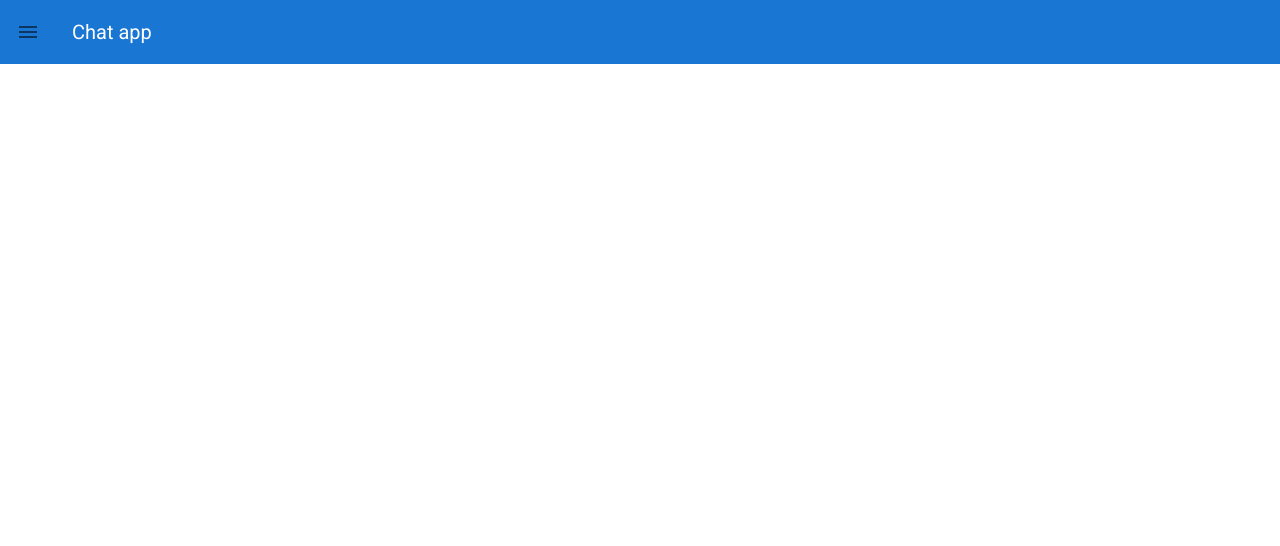
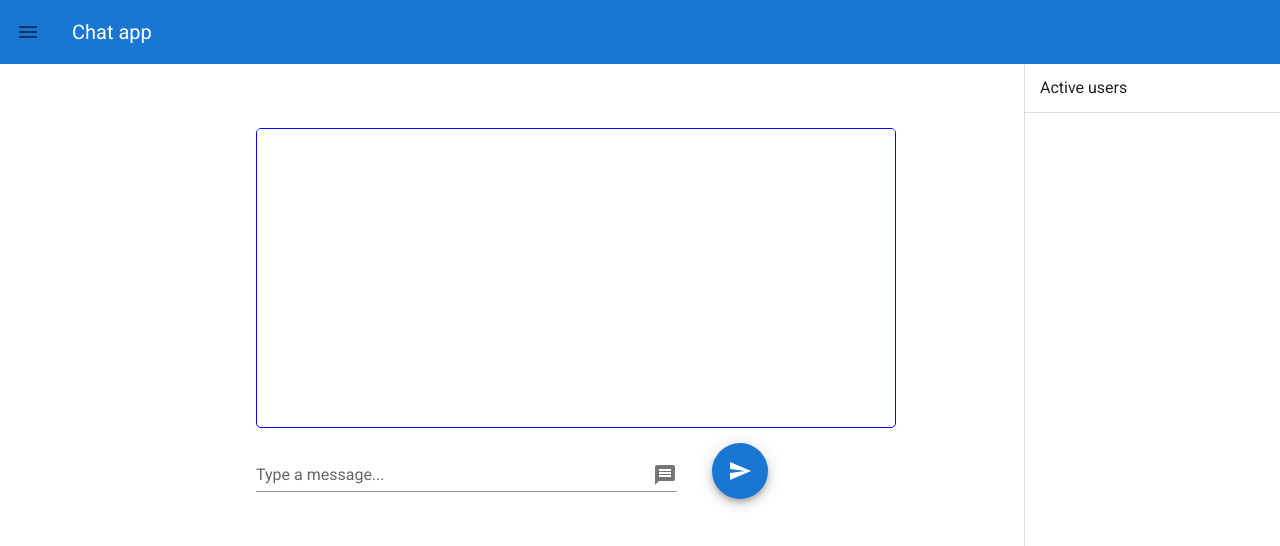
Before and after one commit to cinc98/chat-app-front, a Vue app: page /#/home in a window 1280 px wide. Shown: the top 546 px of the page. Built offline with nearby package versions, Linux system fonts and the light colour scheme.

Commit message:
active users list add

```diff
--- a/public/index.html
+++ b/public/index.html
@@ -8,13 +8,13 @@
     <link href="https://cdn.jsdelivr.net/npm/@mdi/font@4.x/css/materialdesignicons.min.css" rel="stylesheet">
     <link rel="icon" href="<%= BASE_URL %>favicon.ico">
     <title><%= htmlWebpackPlugin.options.title %></title>
-
-  </head>
   <body>
     <noscript>
       <strong>We're sorry but <%= htmlWebpackPlugin.options.title %> doesn't work properly without JavaScript enabled. Please enable it to continue.</strong>
     </noscript>
     <div id="app"></div>
     <!-- built files will be auto injected -->
+
+
   </body>
 </html>
--- a/src/App.vue
+++ b/src/App.vue
@@ -19,10 +19,14 @@ export default {
         };
     },
 
+
 };
 </script>
 
 
 <style lang="scss">
-
+html {
+  height: 100%;
+  overflow: hidden;
+}
 </style>
--- /dev/null
+++ b/src/components/ActiveUsers.vue
@@ -0,0 +1,46 @@
+<template>
+    <v-navigation-drawer
+      absolute
+      permanent
+      right
+    >
+      <template v-slot:prepend>
+        <v-list-item >
+
+
+          <v-list-item-content>
+            <v-list-item-title>Active users</v-list-item-title>
+          </v-list-item-content>
+        </v-list-item>
+      </template>
+
+      <v-divider></v-divider>
+
+      <v-list dense>
+        <v-list-item v-for="(u,i) in activeUsers" :key="i">
+            <v-list-item-icon>
+            <v-icon>people</v-icon>
+          </v-list-item-icon>
+          <v-list-item-content>
+            <v-list-item-title>{{u}}</v-list-item-title>
+          </v-list-item-content>
+        </v-list-item>
+      </v-list>
+    </v-navigation-drawer>
+</template>
+
+<script>
+export default {
+    name: 'ActiveUsers',
+    data() {
+        return {
+            activeUsers: this.$store.state.activeUsers,
+        };
+    },
+
+};
+</script>
+
+<style>
+
+</style>
--- /dev/null
+++ b/src/components/Chat.vue
@@ -0,0 +1,91 @@
+<template>
+<div class="chat">
+<div class="first">
+
+    <v-list disabled >
+        <v-list-item-group>
+          <v-list-item v-for="(m,index) in messagess" :key="index">
+            <v-list-item-content>
+              <v-list-item-title >{{m}}</v-list-item-title>
+            </v-list-item-content>
+          </v-list-item>
+
+
+        </v-list-item-group>
+      </v-list>
+
+     </div>
+<div class="second">
+
+
+          <v-text-field
+            v-model="textMessage"
+            label="Type a message..."
+            append-icon="message"
+          ></v-text-field>
+          <div class="asd">
+            <v-btn @click="sendMessage" color="blue darken-2" fab dark>
+              <v-icon>mdi-send</v-icon>
+            </v-btn>
+          </div>
+</div>
+</div>
+
+
+</template>
+
+<script>
+import axios from 'axios';
+
+export default {
+    name: 'Chat',
+    data() {
+        return {
+            textMessage: '',
+            messagess: this.$store.state.message,
+        };
+    },
+    methods: {
+        sendMessage() {
+            axios.post('http://localhost:8080/ChatWAR/rest/messages/all',
+                `${sessionStorage.getItem('username')}: ${this.textMessage}`)
+                .then((response) => {
+                    console.log(response);
+                    this.textMessage = '';
+                })
+                .catch((error) => {
+                    console.log(error);
+                    alert('error');
+                });
+        },
+
+    },
+};
+</script>
+
+<style>
+.chat{
+    padding-left: 20%;
+    padding-top: 5%
+}
+.first{
+     width:50%;
+     height:300px;
+     position:absolute;
+     border-radius: 5px;
+     border:1px solid blue;
+    overflow: auto;
+ }
+.second{
+    width:50%;
+    display: flex;
+    position: relative;
+    margin-right: 5px;
+    top: 315px;
+}
+.asd{
+
+    padding-left: 35px;
+}
+
+</style>
--- a/src/components/Login.vue
+++ b/src/components/Login.vue
@@ -60,6 +60,8 @@
 </template>
 
 <script>
+import axios from 'axios';
+
 
 export default {
     name: 'Login',
@@ -73,12 +75,52 @@ export default {
     },
     methods: {
         add() {
-            console.log(`${this.username} ${this.password}`);
-            this.username = '';
-            this.password = '';
-            this.$router.push('home');
+            axios.post('http://localhost:8080/ChatWAR/rest/users/login', {
+                username: this.username,
+                password: this.password,
+            })
+                .then((response) => {
+                    console.log(response);
+                    sessionStorage.setItem('username', this.username);
+                    const vm = this;
+
+                    // eslint-disable-next-line no-undef
+                    // this.conect(this.username);
+                    this.socket = new WebSocket(`ws://localhost:8080/ChatWAR/ws/${this.username}`);
+
+                    this.socket.onopen = function (event) {
+                        console.log(event);
+                    };
+
+
+                    this.socket.onmessage = function (event) {
+                        let temp = [];
+                        temp = event.data.slice(1, -1).split(',');
+                        console.log(temp);
+                        if (temp[0] === 'users') {
+                            vm.addActiveUser(temp.slice(1));
+                        } else {
+                            console.log(event);
+                            vm.addMessage(event.data);
+                        }
+                    };
+
+
+                    this.$router.push('home');
+                })
+                .catch((error) => {
+                    console.log(error);
+                    alert('Invalid username or password');
+                });
+        },
+        addMessage(event) {
+            this.$store.commit('addMessage', event);
+        },
+        addActiveUser(event) {
+            this.$store.commit('addUsers', event);
         },
     },
 
+
 };
 </script>
--- a/src/components/Navigation.vue
+++ b/src/components/Navigation.vue
@@ -8,6 +8,7 @@
       :value="drawer"
       absolute
       temporary
+      @input="loging"
     >
       <v-list-item>
         <v-list-item-avatar>
@@ -15,7 +16,7 @@
         </v-list-item-avatar>
 
         <v-list-item-content>
-          <v-list-item-title>John Leider</v-list-item-title>
+          <v-list-item-title>username</v-list-item-title>
         </v-list-item-content>
       </v-list-item>
 
@@ -39,14 +40,22 @@
       </v-list>
         <template v-slot:append>
         <div class="pa-2">
-          <v-btn block color="blue darken-2 white--text">Logout</v-btn>
+          <v-btn @click="logout" block color="blue darken-2 white--text">Logout</v-btn>
         </div>
       </template>
     </v-navigation-drawer>
+      <Chat/>
+      <ActiveUsers/>
+
   </v-sheet>
 </template>
 
 <script>
+import axios from 'axios';
+import Chat from './Chat.vue';
+import ActiveUsers from './ActiveUsers.vue';
+
+
 export default {
     data() {
         return {
@@ -55,6 +64,32 @@ export default {
                 { title: 'About', icon: 'question_answer' },
             ],
         };
+    },
+    components: {
+        Chat,
+        ActiveUsers,
+    },
+    methods: {
+        loging(e) {
+            if (e === false) {
+                this.$store.commit('changeState');
+            }
+        },
+        logout(e) {
+            e.preventDefault();
+            axios.delete(`http://localhost:8080/ChatWAR/rest/users/loggedIn/${sessionStorage.getItem('username')}`)
+                .then((response) => {
+                    console.log(response);
+                    this.$store.commit('changeState');
+                    this.$store.commit('removeActiveUser', sessionStorage.getItem('username'));
+                    sessionStorage.removeItem('username');
+
+                    this.$router.push('/');
+                })
+                .catch((error) => {
+                    console.log(error);
+                });
+        },
     },
     computed: {
         drawer() {
--- a/src/components/Register.vue
+++ b/src/components/Register.vue
@@ -44,10 +44,10 @@
                   ></v-text-field>
 
                 <v-text-field
-                    v-model="password"
-                    id="password"
+                    v-model="confirm_password"
+                    id="confirm_password"
                     label="Confirm Password"
-                    name="confirm-password"
+                    name="confirm_password"
                     prepend-icon="lock"
                     type="password"
                   ></v-text-field>
@@ -71,6 +71,8 @@
 
 <script>
 
+import axios from 'axios';
+
 export default {
     name: 'Register',
     components: {
@@ -79,14 +81,30 @@ export default {
         return {
             username: '',
             password: '',
+            confirm_password: '',
         };
     },
     methods: {
-        add() {
-            console.log(`${this.username} ${this.password}`);
-            this.username = '';
-            this.password = '';
+        add(e) {
+            e.preventDefault();
+            axios.post('http://localhost:8080/ChatWAR/rest/users/register', {
+                username: this.username,
+                password: this.password,
+            })
+                .then((response) => {
+                    console.log(response);
+                    this.username = '';
+                    this.password = '';
+                    this.confirm_password = '';
+
+                    this.$router.push('/');
+                })
+                .catch((error) => {
+                    console.log(error);
+                    alert('Username already exists!');
+                });
         },
+
     },
 
 };
--- a/src/store/index.js
+++ b/src/store/index.js
@@ -6,6 +6,8 @@ Vue.use(Vuex);
 export default new Vuex.Store({
     state: {
         navToggle: false,
+        message: [],
+        activeUsers: [],
     },
     getters: {
 
@@ -14,9 +16,43 @@ export default new Vuex.Store({
         changeState(state) {
             state.navToggle = !state.navToggle;
         },
+        addMessage(state, msg) {
+            state.message.push(msg);
+        },
+        addUsers(state, users) {
+            state.activeUsers.length = 0;
+            users.forEach((element) => {
+                state.activeUsers.push(element);
+            });
+        },
+        removeActiveUser(state, username) {
+            state.activeUsers = state.activeUsers.filter((user) => user !== username);
+        },
     },
     actions: {
     },
     modules: {
     },
+
 });
+
+Vue.mixin({
+    data() {
+        return {
+            socket: '',
+        };
+    },
+    methods: {
+        conect(username) {
+            this.socket = new WebSocket(`ws://localhost:8080/ChatWAR/ws/${username}`);
+            this.socket.onopen = function (event) {
+                console.log(event);
+            };
+            this.socket.onmessage = function (event) {
+                console.log(event);
+                this.addMessageToStore(event);
+            };
+        },
+
+    },
+});
```
